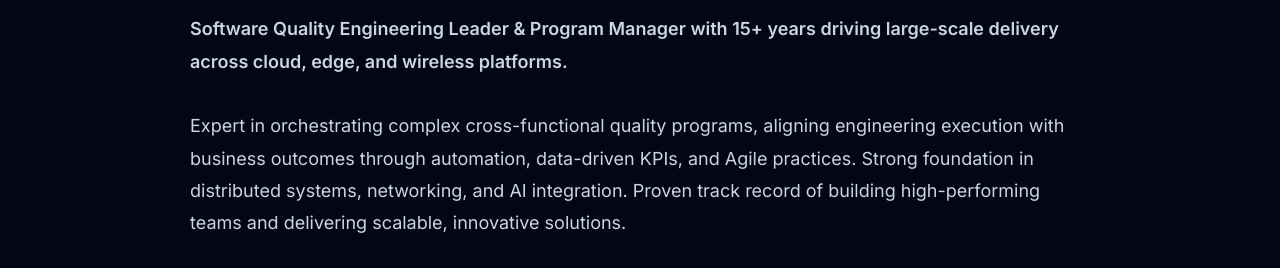
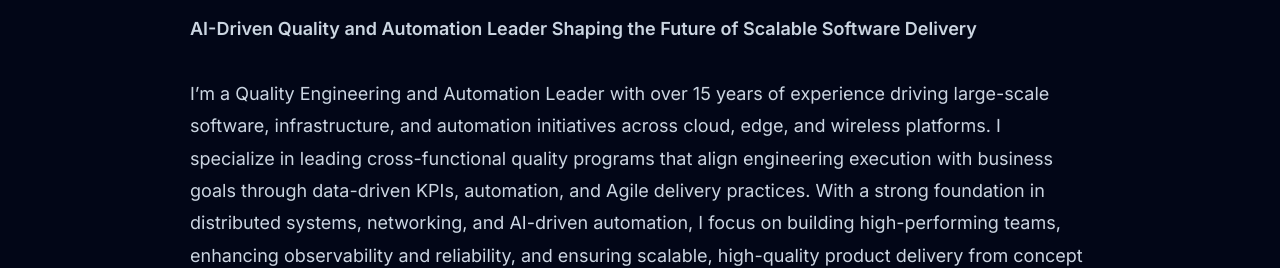
Before and after one commit to anuksandhu/portfolio, a plain HTML site: page index.html in a window 1280 px wide. Shown: the part 693-961 px from the top of the page. Drawn offline with Linux system fonts and the light colour scheme.

Commit message:
Updated About Me

```diff
--- a/index.html
+++ b/index.html
@@ -52,8 +52,8 @@
             <h2 class="section-title">About Me</h2>
             <div class="about-content">
                 <div class="about-text">
-                    <p class="about-lead">Software Quality Engineering Leader & Program Manager with 15+ years driving large-scale delivery across cloud, edge, and wireless platforms.</p>
-                    <p>Expert in orchestrating complex cross-functional quality programs, aligning engineering execution with business outcomes through automation, data-driven KPIs, and Agile practices. Strong foundation in distributed systems, networking, and AI integration. Proven track record of building high-performing teams and delivering scalable, innovative solutions.</p>
+                    <p class="about-lead">AI-Driven Quality and Automation Leader Shaping the Future of Scalable Software Delivery</p>
+                    <p>I’m a Quality Engineering and Automation Leader with over 15 years of experience driving large-scale software, infrastructure, and automation initiatives across cloud, edge, and wireless platforms. I specialize in leading cross-functional quality programs that align engineering execution with business goals through data-driven KPIs, automation, and Agile delivery practices. With a strong foundation in distributed systems, networking, and AI-driven automation, I focus on building high-performing teams, enhancing observability and reliability, and ensuring scalable, high-quality product delivery from concept to deployment.</p>
                     <div class="about-highlights">
                         <div class="highlight-item">
                             <span class="highlight-number">15+</span>
```
